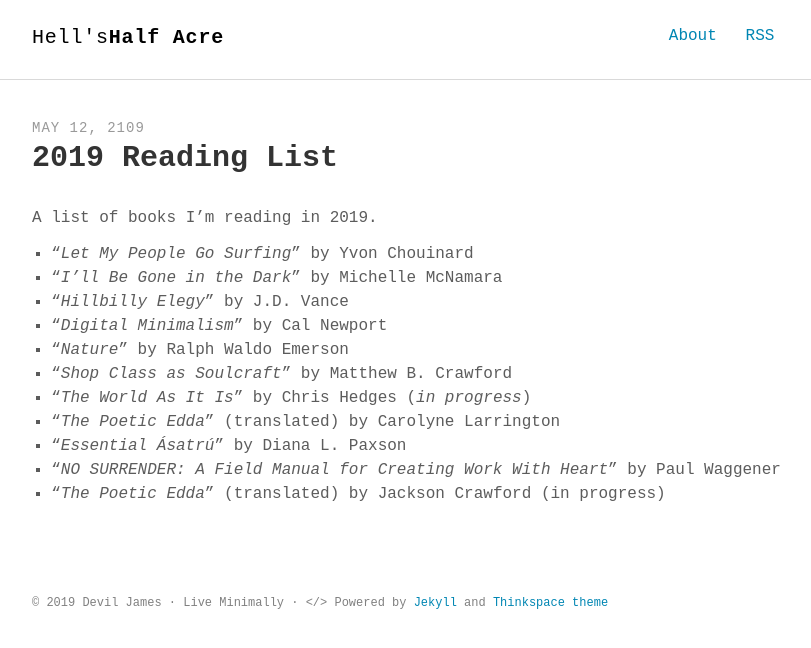
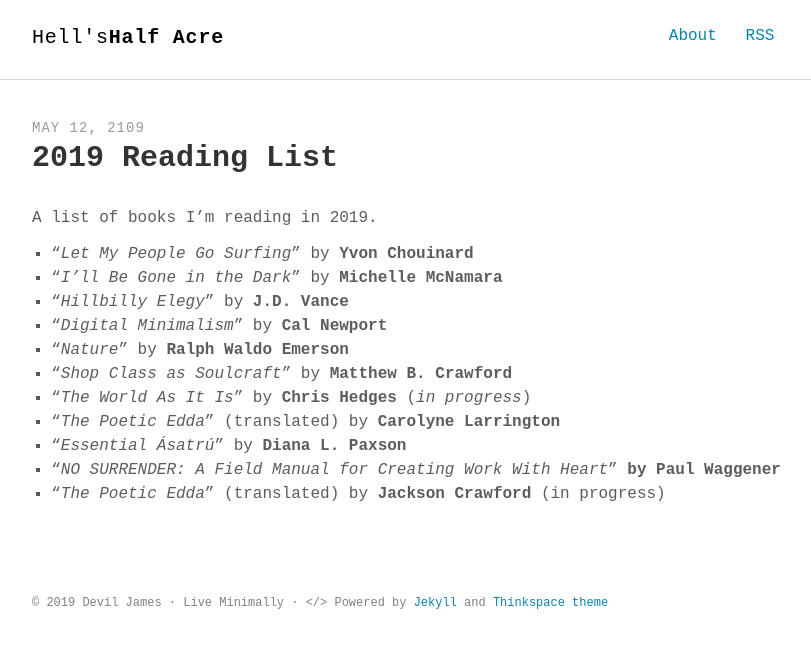
Before and after one commit to chevrenoire/chevrenoire.github.io, a Jekyll site: the page built from _posts/2109-05-12-Reading-List-2019.md, in a window 1280 px wide. Shown: the top 648 px of the page, without its empty margins (232-1043 px from the left). Built offline with Jekyll 4.4.1, drawn with Linux system fonts in a browser that asks for light colours; some web fonts are replaced.

```diff
--- a/_posts/2109-05-12-Reading-List-2019.md
+++ b/_posts/2109-05-12-Reading-List-2019.md
@@ -6,14 +6,14 @@ description: An ongoing list of what I'm reading
 
 A list of books I'm reading in 2019.
 
-1. "_Let My People Go Surfing_" by Yvon Chouinard
-2. "_I'll Be Gone in the Dark_" by Michelle McNamara
-3. "_Hillbilly Elegy_" by J.D. Vance
-4. "_Digital Minimalism_" by Cal Newport
-5. "_Nature_" by Ralph Waldo Emerson
-6. "_Shop Class as Soulcraft_" by Matthew B. Crawford
-7. "_The World As It Is_" by Chris Hedges (_in progress_)
-8. "_The Poetic Edda_" (translated) by Carolyne Larrington
-9. "_Essential Ásatrú_" by Diana L. Paxson
-10. "_NO SURRENDER: A Field Manual for Creating Work With Heart_" by Paul Waggener
-11. "_The Poetic Edda_" (translated) by Jackson Crawford (in progress)
+1. "_Let My People Go Surfing_" by **Yvon Chouinard**
+2. "_I'll Be Gone in the Dark_" by **Michelle McNamara**
+3. "_Hillbilly Elegy_" by **J.D. Vance**
+4. "_Digital Minimalism_" by **Cal Newport**
+5. "_Nature_" by **Ralph Waldo Emerson**
+6. "_Shop Class as Soulcraft_" by **Matthew B. Crawford**
+7. "_The World As It Is_" by **Chris Hedges** (_in progress_)
+8. "_The Poetic Edda_" (translated) by **Carolyne Larrington**
+9. "_Essential Ásatrú_" by **Diana L. Paxson**
+10. "_NO SURRENDER: A Field Manual for Creating Work With Heart_" **by Paul Waggener**
+11. "_The Poetic Edda_" (translated) by **Jackson Crawford** (in progress)
```
